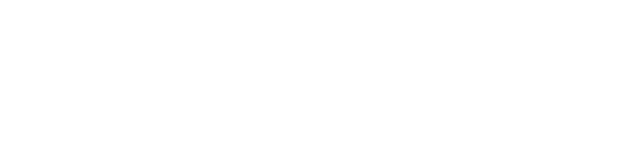
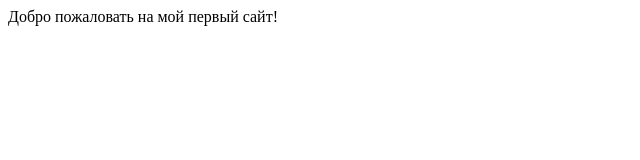
Before and after one commit to Vasilii-Khusamov/Site, a plain HTML site: page index.html in a window 1280 px wide. Shown: the whole page, without its empty margins (0-640 px from the left). Drawn offline with Linux system fonts and the light colour scheme.

Commit message:
Создана первая страница сайта

```diff
--- a/index.html
+++ b/index.html
@@ -1,3 +1,11 @@
 <html>
 
+    <head>
+        <title>Мой первый сайт</title>
+    </head>
+
+    <body>
+        Добро пожаловать на мой первый сайт!
+    </body>
+
 </html>
```
